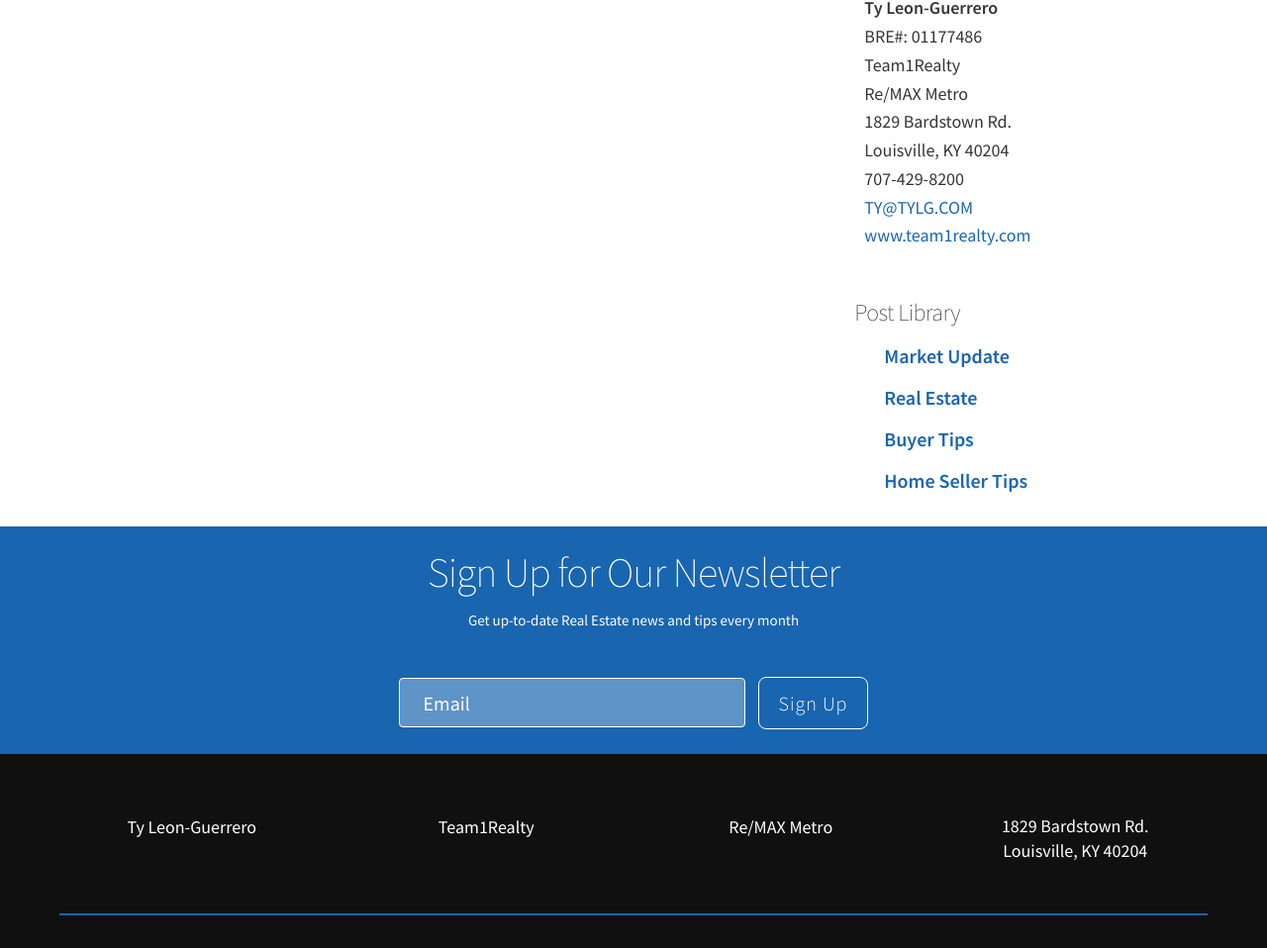
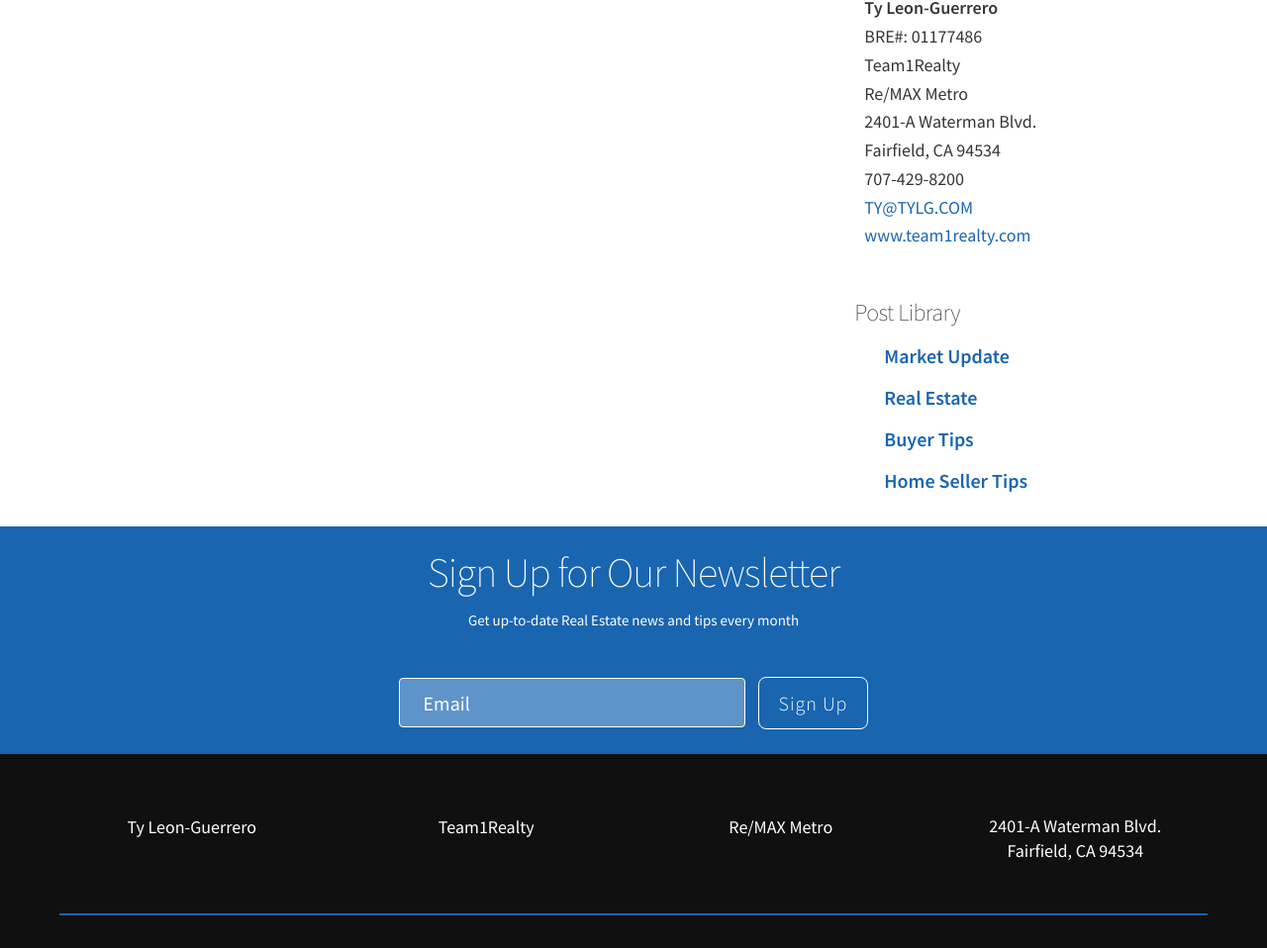
Before and after one commit to Vyral/Ty-Leon-Guerrero-blog, a Jekyll site: the page built from _posts/2016-10-27-welcome-to-my-youtube-channel.md, in a window 1280 px wide and 1400 px high, scrolled down 1188 px. Shown: the part 160-1118 px from the top of the window at 99% size. Built offline with Jekyll 4.4.1, drawn with Linux system fonts in a browser that asks for light colours; nearby versions of some CDN libraries.

Commit message:
Updated '_data/settings.yml' via CloudCannon

```diff
--- a/_data/settings.yml
+++ b/_data/settings.yml
@@ -15,7 +15,7 @@
   market: East Bay Area
   brand: Team1Realty
   brokerage: Re/MAX Metro
-  address: 1829 Bardstown Rd.<br>Louisville, KY 40204
+  address: 2401-A Waterman Blvd.<br>Fairfield, CA 94534
   phone: 707-429-8200
   email: TY@TYLG.COM
   url: www.team1realty.com
```
